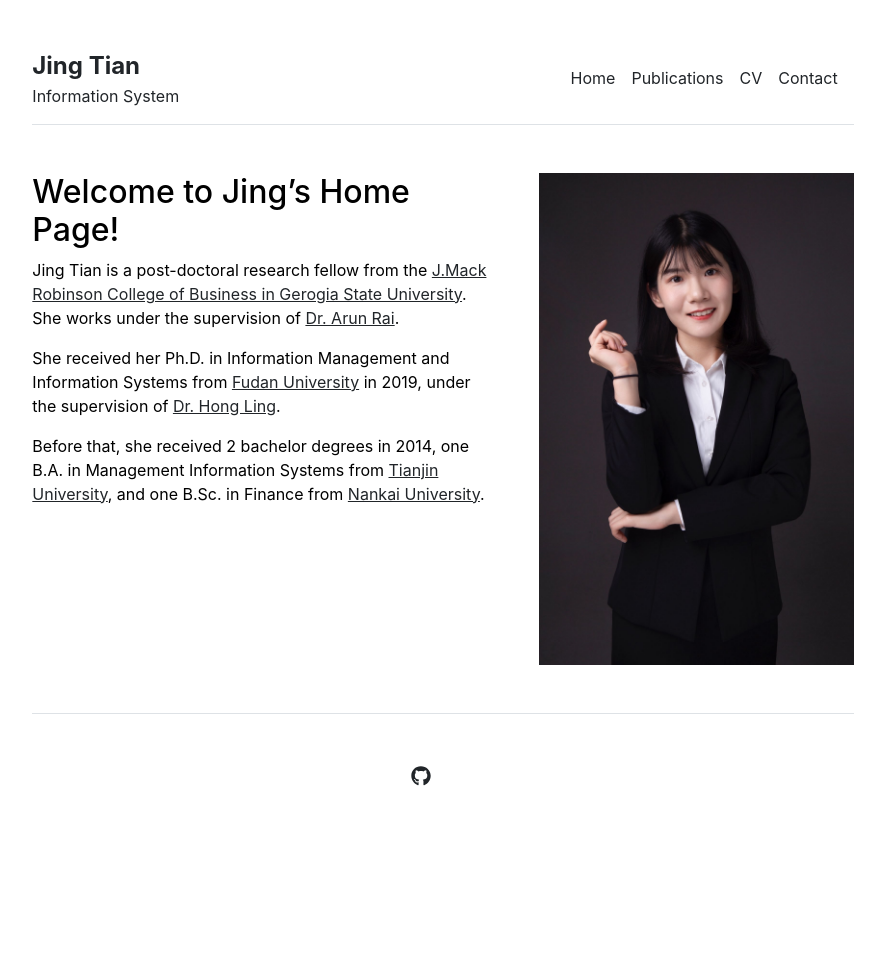
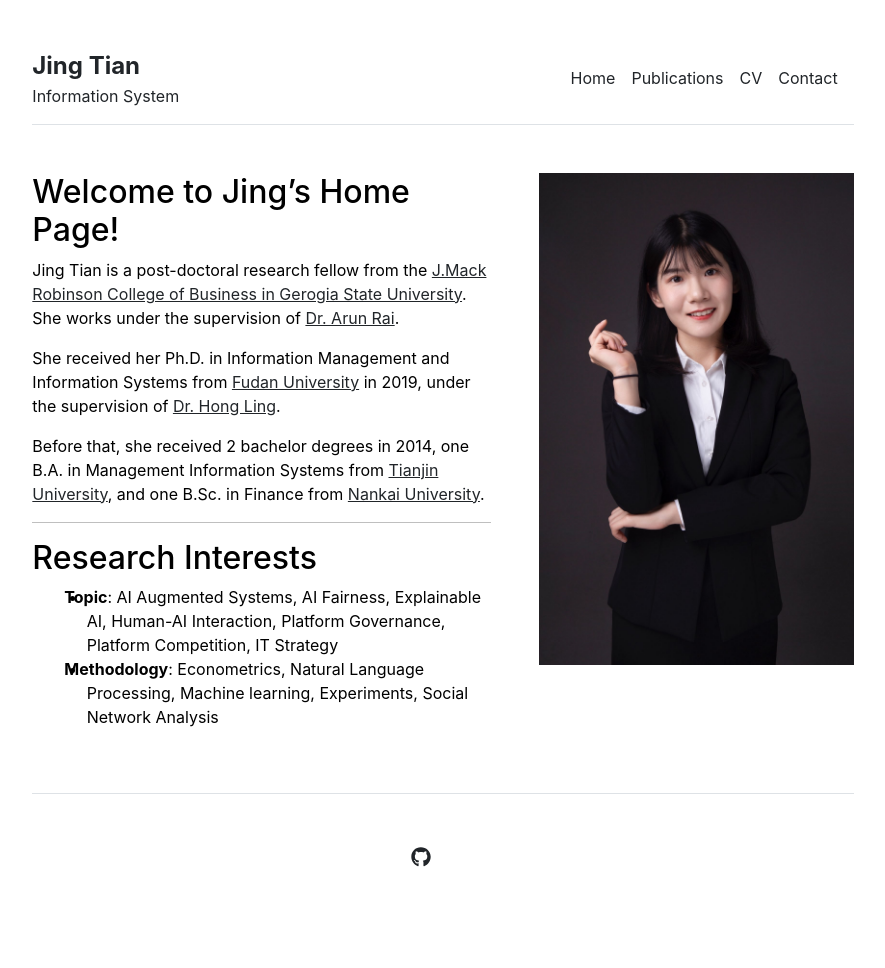
Before and after one commit to jingtianIS/jingtianIS.github.io, a Jekyll site: the page built from index.md, in a window 1280 px wide. Shown: the whole page, without its empty margins (197-1082 px from the left). Built offline with Jekyll 4.4.1, drawn with Linux system fonts in a browser that asks for light colours; before the commit the page ends 900 px from its top, so only the background shows below that.

Commit message:
Update index.md

```diff
--- a/index.md
+++ b/index.md
@@ -17,3 +17,10 @@ Before that, she received 2 bachelor degrees in 2014, one B.A. in Management Inf
 [fudan]: https://www.fudan.edu.cn/en/
 [tianjin-u]: http://www.tju.edu.cn/english/index.htm
 [nankai]: https://en.nankai.edu.cn/
+
+---
+
+## Research Interests
+
+* **Topic**: AI Augmented Systems, AI Fairness, Explainable AI, Human-AI Interaction, Platform Governance, Platform Competition, IT Strategy
+* **Methodology**: Econometrics, Natural Language Processing, Machine learning, Experiments, Social Network Analysis
```
